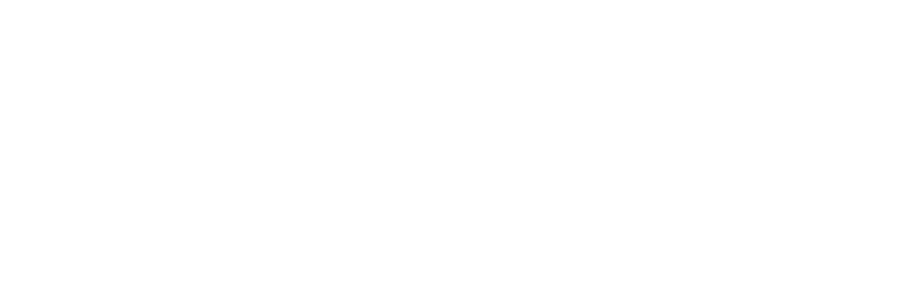
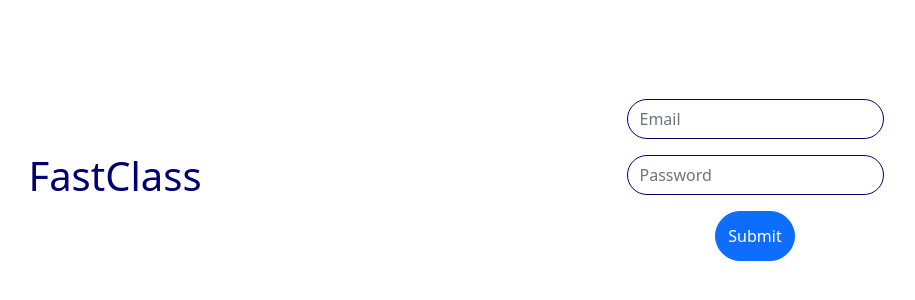
Before and after one commit to avinash6982/BookMentor, a React (Create React App) app: page / in a window 1280 px wide. Shown: the part 220-520 px from the top of the page, without its empty margins (193-1108 px from the left). Built offline with nearby package versions, Linux system fonts and the light colour scheme.

Commit message:
Added launchpage component initial layout

```diff
--- a/src/App.css
+++ b/src/App.css
@@ -1,3 +1,5 @@
 .App {
   text-align: center;
+  height: 100vh !important;
+  width: 100vw !important;
 }
--- a/src/App.js
+++ b/src/App.js
@@ -1,10 +1,13 @@
 import './App.css';
 import 'bootstrap/dist/css/bootstrap.min.css';
+
+import LaunchPage from './container/LaunchPage';
 
 function App() {
 
   return (
     <div className="App">
+      <LaunchPage />
     </div>
   );
 }
--- /dev/null
+++ b/src/common/wrapper/FullSizeRow.js
@@ -0,0 +1,13 @@
+import React from "react";
+import { Row } from "react-bootstrap";
+
+import classes from "./styles.module.css";
+
+export default function FullSizeRow(props) {
+
+    return (
+        <Row className={classes.fullSizeRow}>
+            {props.children}
+        </Row>
+    );
+}
--- /dev/null
+++ b/src/common/wrapper/styles.module.css
@@ -0,0 +1,4 @@
+.fullSizeRow {
+    height: 100%;
+    width: 100%;
+}
--- /dev/null
+++ b/src/components/launchPage/Signin.js
@@ -0,0 +1,23 @@
+import React from "react";
+import { Form, Button } from "react-bootstrap";
+
+import classes from "./styles.module.css";
+
+export default function Signin() {
+
+    return (
+        <Form>
+            <Form.Group className="mb-3">
+                <Form.Control className={classes.inputField} type="text" placeholder="Email" />
+            </Form.Group>
+
+            <Form.Group className="mb-3">
+                <Form.Control className={classes.inputField} type="password" placeholder="Password" />
+            </Form.Group>
+
+            <Button variant="primary" className={classes.signinButton} type="submit">
+                Submit
+            </Button>
+        </Form>
+    );
+}
--- /dev/null
+++ b/src/components/launchPage/index.js
@@ -0,0 +1,23 @@
+import React from "react";
+import { Col } from "react-bootstrap";
+
+import FullSizeRow from "../../common/wrapper/FullSizeRow";
+import Signin from "./Signin";
+
+import classes from "./styles.module.css";
+
+export default function LaunchPageComponent() {
+
+    return (
+        <FullSizeRow>
+            <Col lg={6} className={classes.columnCenter}>
+                <h1 className={classes.heading}>
+                    FastClass
+                </h1>
+            </Col>
+            <Col lg={6} className={classes.columnCenter}>
+                <Signin />
+            </Col>
+        </FullSizeRow>
+    );
+}
--- /dev/null
+++ b/src/components/launchPage/styles.module.css
@@ -0,0 +1,19 @@
+.columnCenter {
+    display: grid;
+    place-items: center;
+}
+.heading {
+    color: rgb(0, 0, 114);
+}
+.inputField {
+    height: 40px;
+    border-radius: 20px;
+    border: 1px solid rgb(0, 0, 114);
+}
+.errorMessageContainer {
+    height: 0.8em;
+}
+.signinButton {
+    height: 50px;
+    border-radius: 25px;
+}
--- /dev/null
+++ b/src/container/LaunchPage.js
@@ -0,0 +1,10 @@
+import React from "react";
+
+import LaunchPageComponent from "../components/launchPage";
+
+export default function LaunchPage() {
+
+    return (
+        <LaunchPageComponent />
+    );
+}
```
